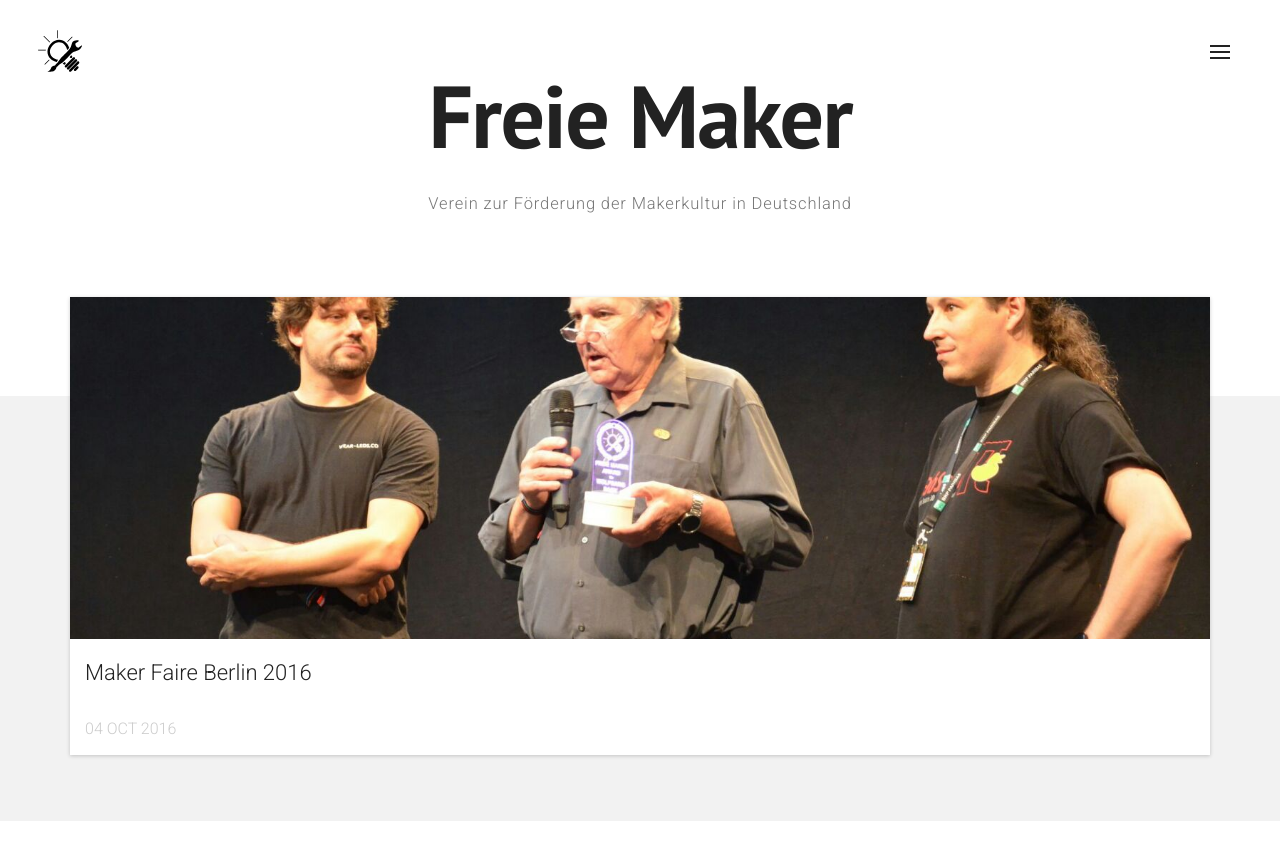
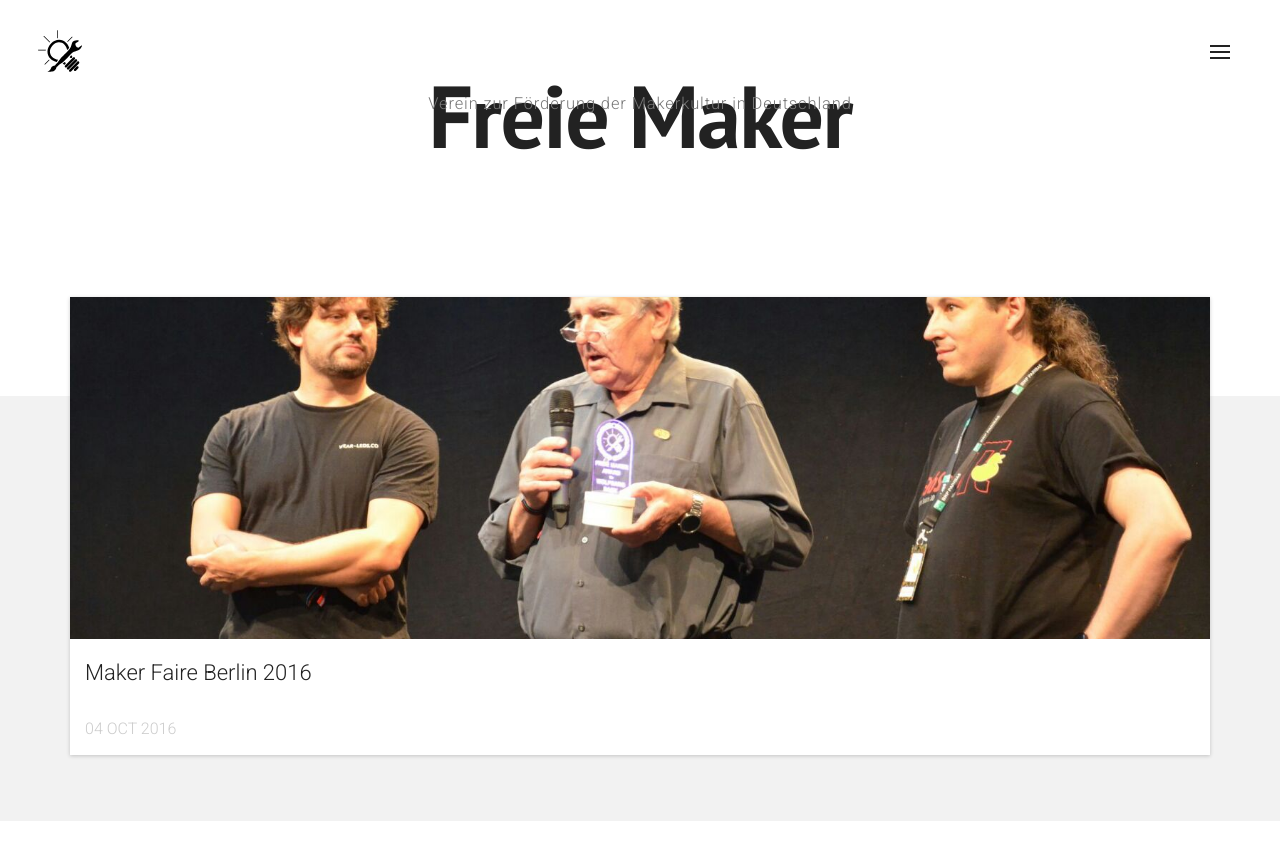
Before and after one commit to FreieMaker/FreieMaker.github.io, a Jekyll site: the page built from index.html, in a window 1280 px wide. Shown: the top 860 px of the page. Built offline with Jekyll 4.4.1, drawn with Linux system fonts in a browser that asks for light colours; nearby versions of some CDN libraries; some web fonts are replaced.

Commit message:
Tagline wrapper top

```diff
--- a/assets/css/main.css
+++ b/assets/css/main.css
@@ -1789,7 +1789,7 @@ body {
 .postMeta-wrapper--frontpage {
   position: absolute;
   display: inherit;
-  top: 165px;
+  top: 65px;
   left: 50%;
   -webkit-transform: translateX(-50%);
       -ms-transform: translateX(-50%);
```
